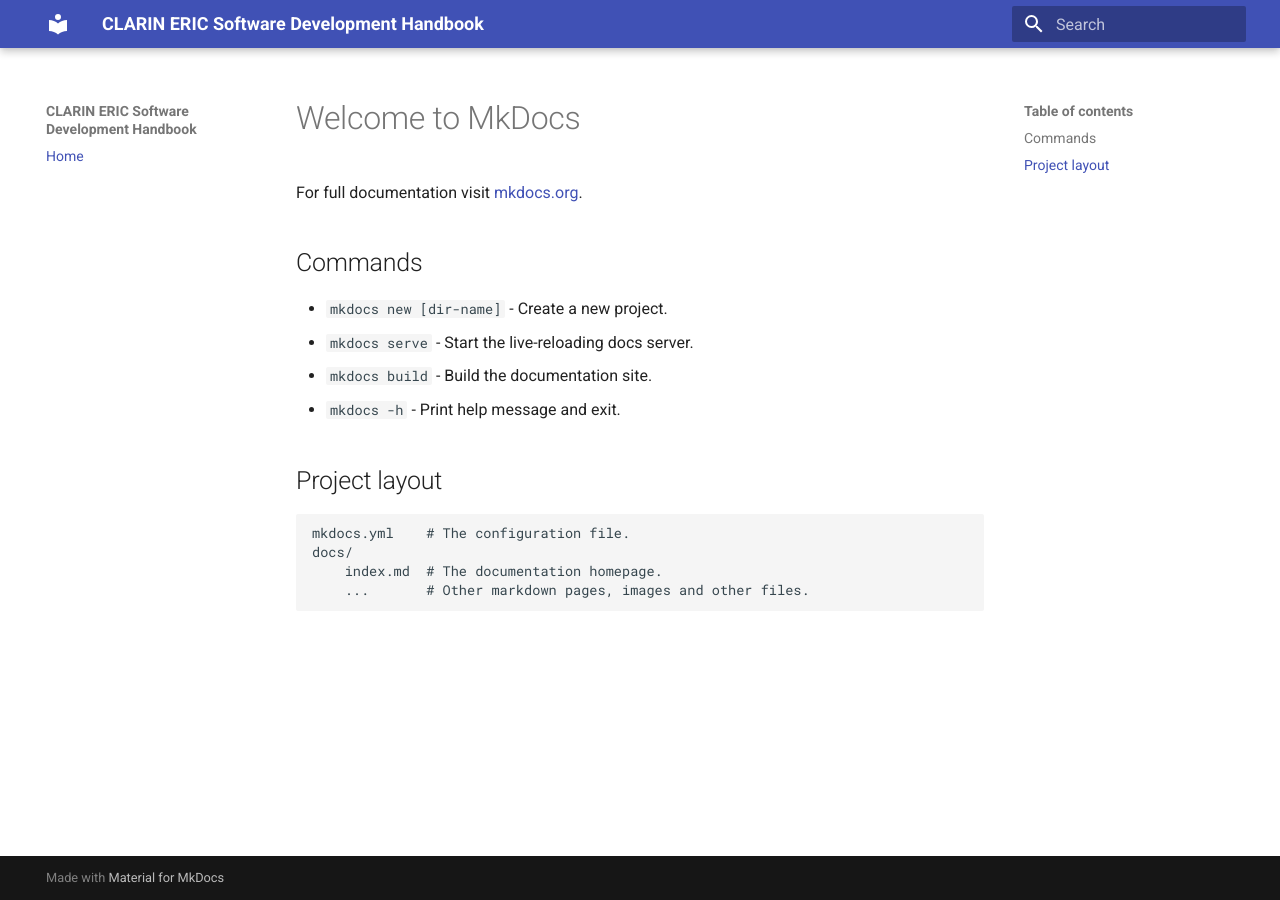
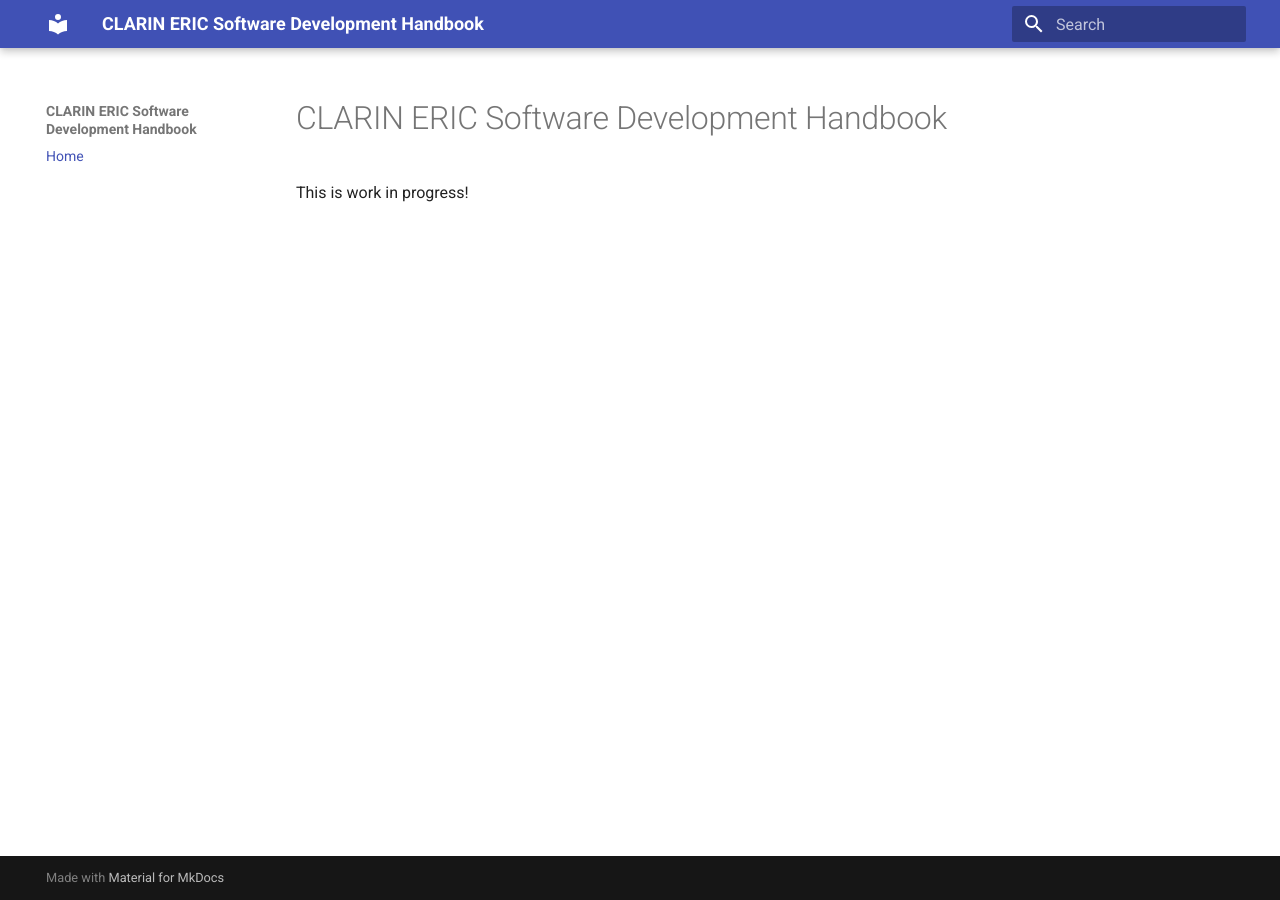
Before and after one commit to clarin-eric/handbook-development, an MkDocs documentation site: the page built from docs/index.md, in a window 1280 px wide. Built offline with MkDocs 1.6.1 and Material for MkDocs 9.7.7, drawn with Linux system fonts in a browser that asks for light colours.

Commit message:
content stub + readme

```diff
--- a/docs/index.md
+++ b/docs/index.md
@@ -1,17 +1,3 @@
-# Welcome to MkDocs
+# CLARIN ERIC Software Development Handbook
 
-For full documentation visit [mkdocs.org](https://www.mkdocs.org).
-
-## Commands
-
-* `mkdocs new [dir-name]` - Create a new project.
-* `mkdocs serve` - Start the live-reloading docs server.
-* `mkdocs build` - Build the documentation site.
-* `mkdocs -h` - Print help message and exit.
-
-## Project layout
-
-    mkdocs.yml    # The configuration file.
-    docs/
-        index.md  # The documentation homepage.
-        ...       # Other markdown pages, images and other files.
+This is work in progress!
```
Also changed, not shown: README.md (added, +27 -0 lines).
